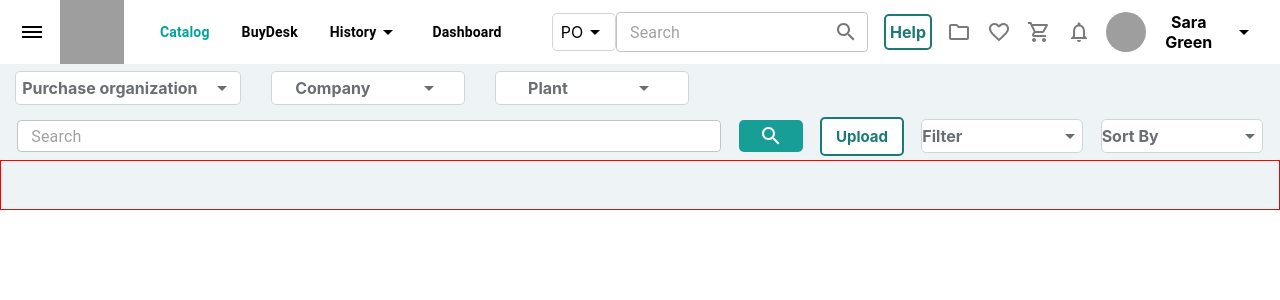
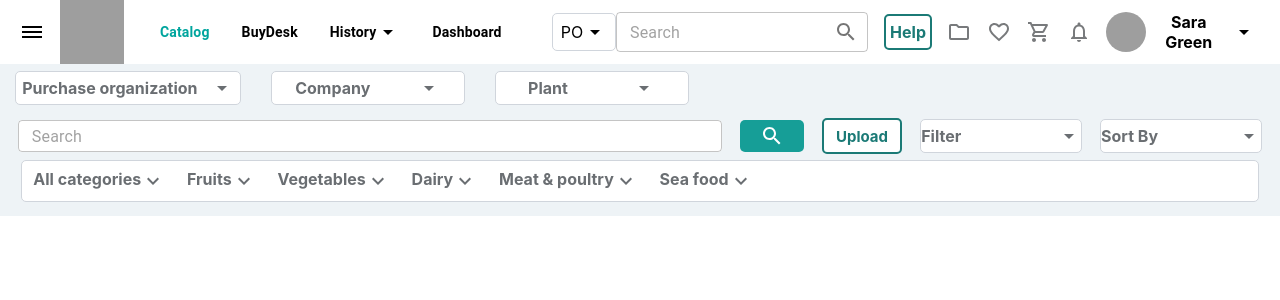
Before and after one commit to pallaveekumari/simfoni, a React (Create React App) app: page / in a window 1280 px wide. Shown: the top 300 px of the page. Built offline with nearby package versions, Linux system fonts and the light colour scheme; no server answers; grey boxes are pictures that could not be loaded.

Commit message:
navbar-completed

```diff
--- a/src/Components/Navbar/Navbar.module.css
+++ b/src/Components/Navbar/Navbar.module.css
@@ -97,7 +97,7 @@ gap: 2rem;
 }
 
 .secondNavbar{
-    height: 9rem;
+    height: 9.5rem;
     width: 100%;
 
     background-color: #eef3f6;
@@ -120,8 +120,15 @@ align-items: center;
 /* border: 1px solid red; */
 }
 .secondNavbarBox3{
-height: 3rem;
-border: 1px solid red;
+height: 2.5rem;
+/* border: 1px solid red; */
+background-color: white;
+display: flex;
+align-items: center;
+border: 1px solid #d0d5dc;
+    border-radius: 5px;
+    width: 96.5%;
+    margin: auto;
 }
 
 .purchase{
@@ -193,7 +200,7 @@ border: 1px solid #d0d5dc;
     justify-content: center;
     align-items: center;
     font-weight: bold;
-    padding: 0.5rem;
+    padding: 0.4rem;
     font-size: 15px;
 }
 .filter{
@@ -207,6 +214,7 @@ border: 1px solid #d0d5dc;
     color: #6a6e72;
     border-radius: 5px;
     font-weight: bold;
+
 }
 .sortby{
     height: 2rem;
@@ -220,3 +228,17 @@ border: 1px solid #d0d5dc;
     border-radius: 5px;
     font-weight: bold;
 }
+
+.categoryBoxes{
+    height: 2.5rem;
+    width: 60%;
+
+    display: flex;
+    align-items: center;
+    justify-content: space-around;
+}
+.eachcategoryBoxes{
+    display: flex;
+    font-weight: bold;
+    color: #6a6e72;
+}
--- a/src/Components/Navbar/Navbar.tsx
+++ b/src/Components/Navbar/Navbar.tsx
@@ -9,7 +9,7 @@ import {
   InputLabel,
   Avatar,
   MenuItem,
-  Menu
+  Menu,
 } from "@mui/material";
 import React from "react";
 import styles from "./Navbar.module.css";
@@ -20,19 +20,16 @@ import FolderOutlinedIcon from "@mui/icons-material/FolderOutlined";
 import FavoriteBorderOutlinedIcon from "@mui/icons-material/FavoriteBorderOutlined";
 import ShoppingCartOutlinedIcon from "@mui/icons-material/ShoppingCartOutlined";
 import NotificationsNoneOutlinedIcon from "@mui/icons-material/NotificationsNoneOutlined";
+import KeyboardArrowDownIcon from "@mui/icons-material/KeyboardArrowDown";
 const Navbar = () => {
-
-
-  const [anchorEl1, setAnchorEl1] = React.useState<null | HTMLElement>(null);
-  const open1 = Boolean(anchorEl1);
-  const handleClick1 = (event: React.MouseEvent<HTMLElement>) => {
-    setAnchorEl1(event.currentTarget);
+  const [anchorEl, setAnchorEl] = React.useState<null | HTMLElement>(null);
+  const open = Boolean(anchorEl);
+  const handleClick = (event: React.MouseEvent<HTMLButtonElement>) => {
+    setAnchorEl(event.currentTarget);
   };
-  const handleClose1 = () => {
-    setAnchorEl1(null);
-  }
-
-
+  const handleClose = () => {
+    setAnchorEl(null);
+  };
 
   return (
     <Box>
@@ -121,46 +118,67 @@ const Navbar = () => {
         </Box>
 
         <Box className={styles.secondNavbarBox2}>
-          <OutlinedInput className={styles.secondNavbarSearchBox} placeholder="Search" size="small" />
+          <OutlinedInput
+            className={styles.secondNavbarSearchBox}
+            placeholder="Search"
+            size="small"
+          />
           <Box className={styles.searchiconsbox}>
-          <SearchIcon/>
-
-
-
+            <SearchIcon />
           </Box>
           <Box className={styles.upload}>Upload</Box>
 
-          <Box className={styles.filter} onClick={handleClick1}>
+          <Box className={styles.filter}>
             <Box>Filter</Box>
-            <ArrowDropDownIcon   />
+            <ArrowDropDownIcon />
             <Menu
-        id="demo-positioned-menu"
-        aria-labelledby="demo-positioned-button"
-        anchorEl={anchorEl1}
-        open={open1}
-        onClose={handleClose1}
-        anchorOrigin={{
-          vertical: 'top',
-          horizontal: 'left',
-        }}
-        transformOrigin={{
-          vertical: 'top',
-          horizontal: 'left',
-        }}
-      >
-        <MenuItem onClick={handleClose1}>Profile</MenuItem>
-        <MenuItem onClick={handleClose1}>My account</MenuItem>
-        <MenuItem onClick={handleClose1}>Logout</MenuItem>
-      </Menu>
+              id="basic-menu"
+              anchorEl={anchorEl}
+              open={open}
+              onClose={handleClose}
+              MenuListProps={{
+                "aria-labelledby": "basic-button",
+              }}
+            >
+              <MenuItem onClick={handleClose}>Profile</MenuItem>
+              <MenuItem onClick={handleClose}>My account</MenuItem>
+              <MenuItem onClick={handleClose}>Logout</MenuItem>
+            </Menu>
           </Box>
 
           <Box className={styles.sortby}>
             <Box>Sort By</Box>
             <ArrowDropDownIcon />
-
           </Box>
         </Box>
-        <Box className={styles.secondNavbarBox3}></Box>
+        <Box className={styles.secondNavbarBox3}>
+          <Box className={styles.categoryBoxes}>
+            <Box className={styles.eachcategoryBoxes}>
+              <Box>All categories</Box>
+              <KeyboardArrowDownIcon />
+            </Box>
+            <Box className={styles.eachcategoryBoxes}>
+              <Box>Fruits</Box>
+              <KeyboardArrowDownIcon />
+            </Box>
+            <Box className={styles.eachcategoryBoxes}>
+              <Box>Vegetables</Box>
+              <KeyboardArrowDownIcon />
+            </Box>
+            <Box className={styles.eachcategoryBoxes}>
+              <Box>Dairy</Box>
+              <KeyboardArrowDownIcon />
+            </Box>
+            <Box className={styles.eachcategoryBoxes}>
+              <Box>Meat & poultry</Box>
+              <KeyboardArrowDownIcon />
+            </Box>
+            <Box className={styles.eachcategoryBoxes}>
+              <Box>Sea food</Box>
+              <KeyboardArrowDownIcon />
+            </Box>
+          </Box>
+        </Box>
       </Box>
     </Box>
   );
```
